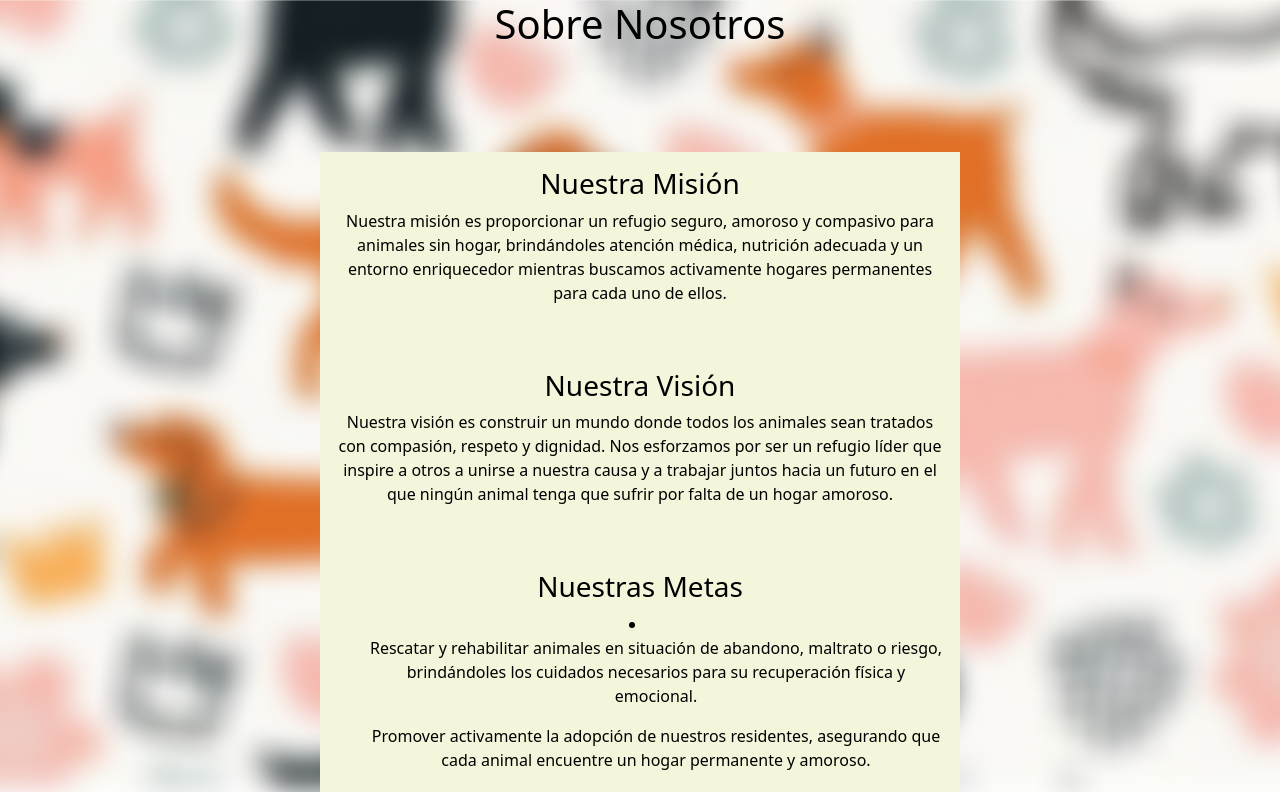
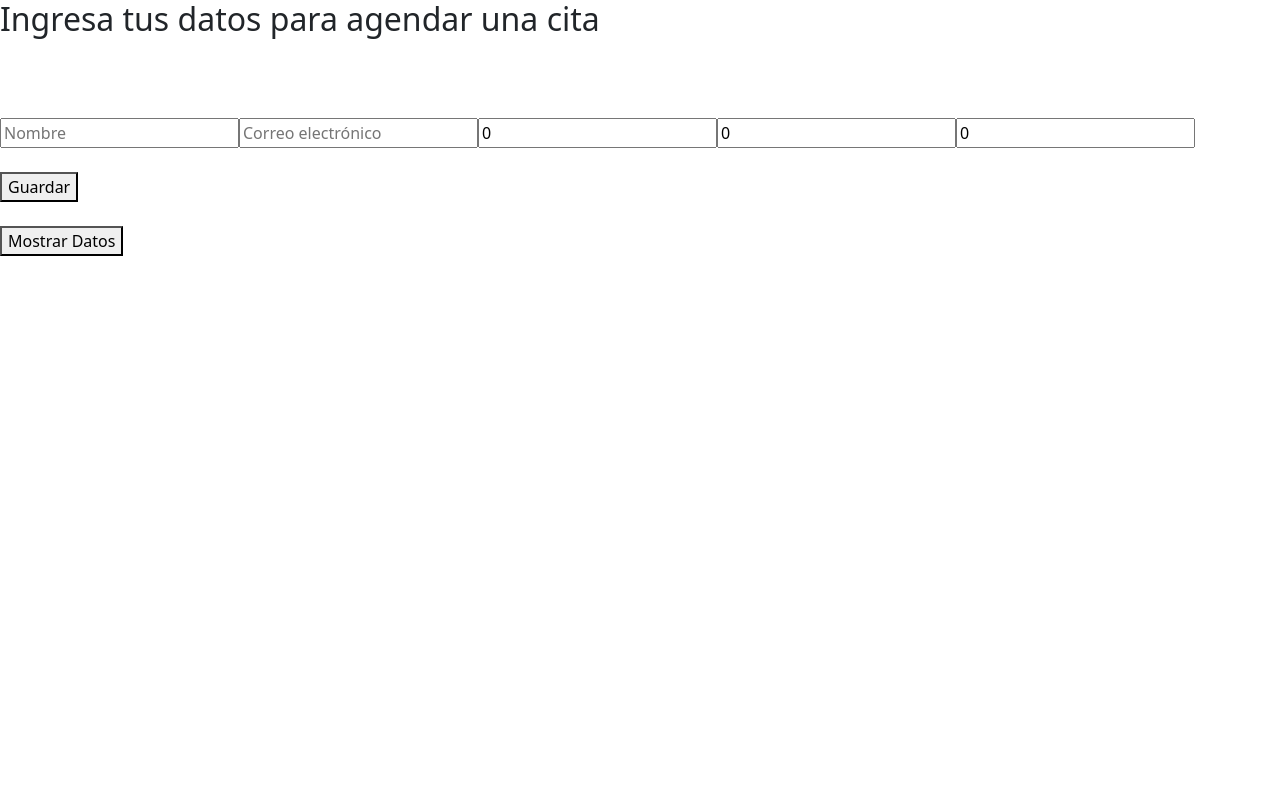
Before and after one commit to DiegoRuP/refugioDIJK, an Angular app: page /adopta in a window 1280 px wide. Shown: the top 792 px of the page. Built offline with nearby package versions, Linux system fonts and the light colour scheme.

Commit message:
formulario para agendar citas con localstorage

```diff
--- a/src/app/adopta/adopta.component.ts
+++ b/src/app/adopta/adopta.component.ts
@@ -1,8 +1,5 @@
 import { Component, Input } from '@angular/core';
-import { AdopcionesService } from '../shared/adopciones.service';
-import { AdoptaMascota } from '../interfaces/adopcion';
 import { RouterModule } from '@angular/router';
-import { ActivatedRoute } from '@angular/router';
 
 @Component({
   selector: 'app-adopta',
@@ -13,11 +10,5 @@ import { ActivatedRoute } from '@angular/router';
 })
 
 export class AdoptaComponent {
-  @Input() mascota!: AdoptaMascota[];
 
-  constructor(public adopcionesService:AdopcionesService, public activatedRoute: ActivatedRoute){
-    this.activatedRoute.params.subscribe(params => {
-      // this.mascota = AdopcionesService.getUnHeroe(params['id']);
-    })
-  }
 }
--- a/src/app/app.component.html
+++ b/src/app/app.component.html
@@ -1,3 +1,5 @@
-<app-about></app-about>
+<!-- <app-about></app-about>
 
-<app-footer></app-footer>
+<app-footer></app-footer> -->
+
+<app-formulario></app-formulario>
--- a/src/app/app.component.ts
+++ b/src/app/app.component.ts
@@ -2,11 +2,12 @@ import { Component } from '@angular/core';
 import { RouterOutlet } from '@angular/router';
 import { AboutComponent } from './about/about.component';
 import { FooterComponent } from './footer/footer.component';
+import { FormularioComponent } from './formulario/formulario.component';
 
 @Component({
   selector: 'app-root',
   standalone: true,
-  imports: [RouterOutlet, AboutComponent, FooterComponent],
+  imports: [RouterOutlet, AboutComponent, FooterComponent, FormularioComponent],
   templateUrl: './app.component.html',
   styleUrl: './app.component.css'
 })
--- /dev/null
+++ b/src/app/formulario/formulario.component.html
@@ -0,0 +1,23 @@
+<h2>Ingresa tus datos para agendar una cita</h2>
+<br><br><br>
+
+<form (ngSubmit)="onSubmit()">
+    <input type="text" [(ngModel)]="nombre" name="nombre" placeholder="Nombre">
+    <input type="text" [(ngModel)]="correo" name="correo" placeholder="Correo electrónico">
+    <input type="number" [(ngModel)]="telefono" name="telefono" placeholder="Número telefónico">
+    <input type="number" [(ngModel)]="dia" name="dia" placeholder="Día de la cita">
+    <input type="number" [(ngModel)]="hora" name="hora" placeholder="Hora de la cita">
+    <br><br>
+    <button type="submit">Guardar</button>
+</form>
+
+@if (mostrarDatos) {
+    <p>Nombre: {{ datosRecuperados?.nombre }}</p>
+    <p>Correo electrónico: {{ datosRecuperados?.correo }}</p>
+    <p>Telefóno: {{ datosRecuperados?.telefono }}</p>
+    <p>Día: {{ datosRecuperados?.dia }}</p>
+    <p>Hora: {{ datosRecuperados?.hora }}</p>
+}
+
+<br>
+<button (click)="mostrarDatosClick()">Mostrar Datos</button>
--- /dev/null
+++ b/src/app/formulario/formulario.component.ts
@@ -0,0 +1,57 @@
+import { Component, OnInit } from '@angular/core';
+import { FormsModule } from '@angular/forms';
+import { CommonModule } from '@angular/common';
+
+@Component({
+  selector: 'app-formulario',
+  standalone: true,
+  imports: [FormsModule, CommonModule],
+  templateUrl: './formulario.component.html',
+  styleUrl: './formulario.component.css'
+})
+
+export class FormularioComponent implements OnInit {
+  nombre: string='';
+  correo: string='';
+  telefono: number=0;
+  dia: number=0;
+  hora: number=0;
+
+  datosRecuperados: any;
+
+  constructor() {
+    this.datosRecuperados={};
+  }
+
+  onSubmit(){
+    const datos={
+      nombre: this.nombre,
+      correo: this.correo,
+      telefono: this.telefono,
+      dia: this.dia,
+      hora: this.hora
+    };
+    localStorage.setItem('datosForm', JSON.stringify(datos));
+    console.log('Datos guardados');
+    //limpiar datos del formulario
+    this.nombre='';
+    this.correo='';
+    this.telefono=0;
+    this.dia=0;
+    this.hora=0;
+  }
+
+  ngOnInit(){
+    const datos2=localStorage.getItem('datosForm');
+    if (datos2) {
+      this.datosRecuperados=JSON.parse(datos2);
+    }
+  }
+
+  mostrarDatos: boolean=false;
+
+  mostrarDatosClick() {
+    this.mostrarDatos = true;
+    console.log('Cita guardada');
+  }
+}
```
Also changed, not shown: src/app/formulario/formulario.component.css (added), 1 other file (tests, documents, lock files or other folders).
